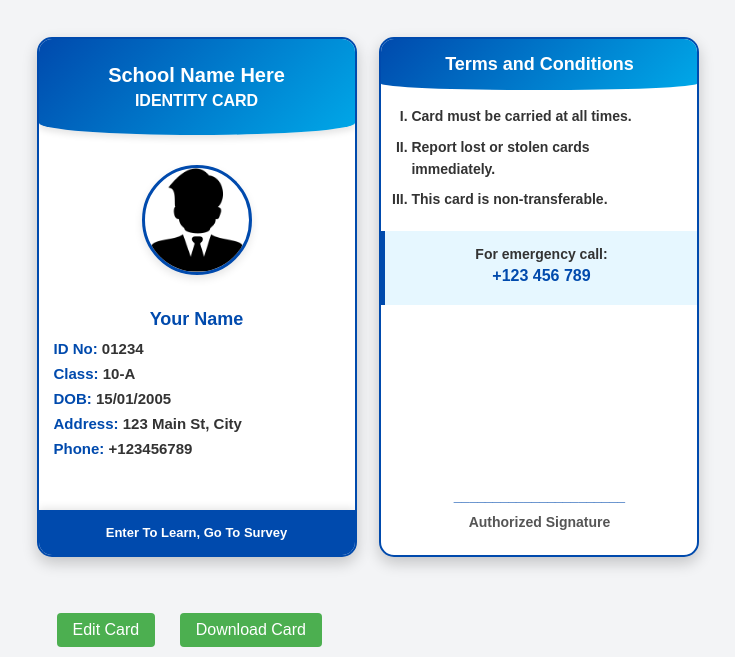
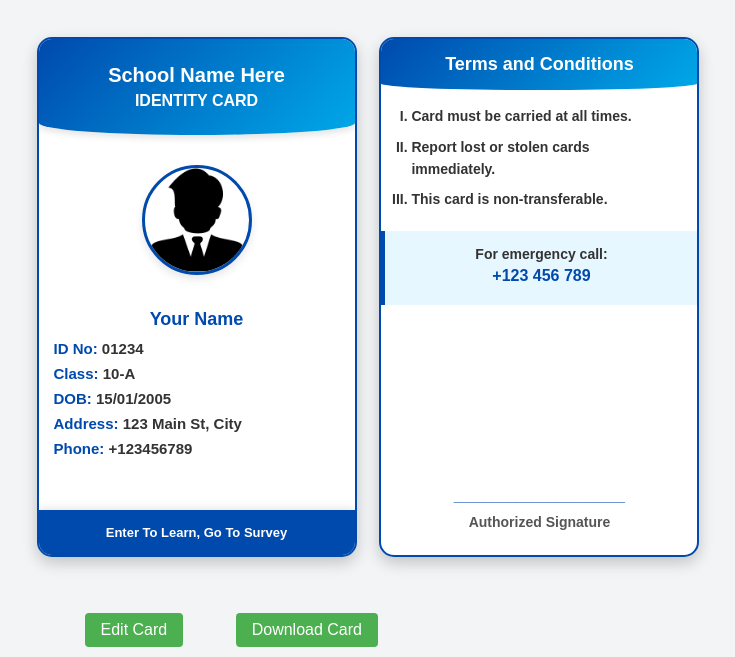
Before and after one commit to afaqulislam/School-Id-Card-Maker-, a plain HTML site: page index.html in a window 1280 px wide. Shown: the part 143-800 px from the top of the page, without its empty margins (272-1007 px from the left). Drawn offline with Linux system fonts and the light colour scheme.

Commit message:
School ID Card Maker

```diff
--- a/styles.css
+++ b/styles.css
@@ -206,7 +206,7 @@ h4{
 /* Button styling */
 #edit-button, #download-button {
     margin-top: 15px;
-    margin-left: 20px;
+    margin-left: 48px;
     padding: 8px 16px;
     font-size: 16px;
     background-color: #4CAF50;
```
